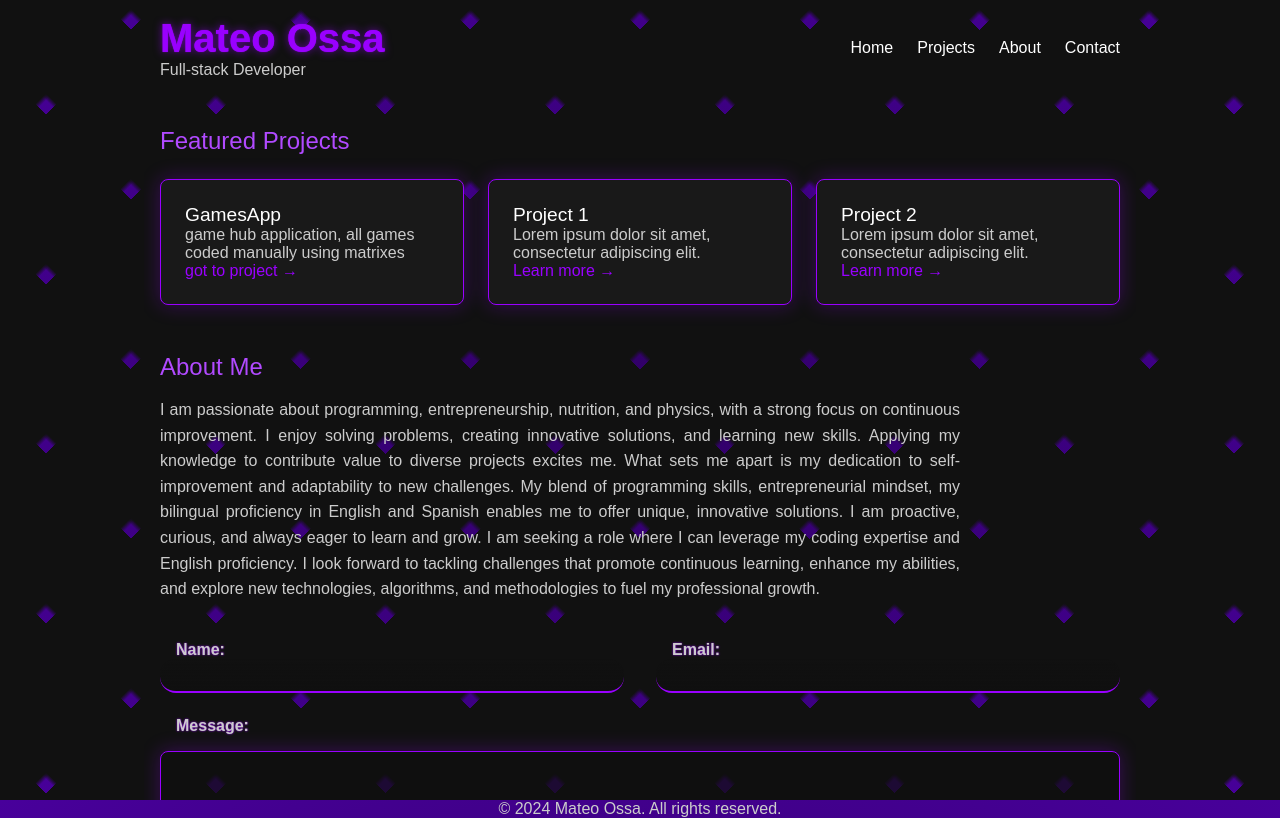
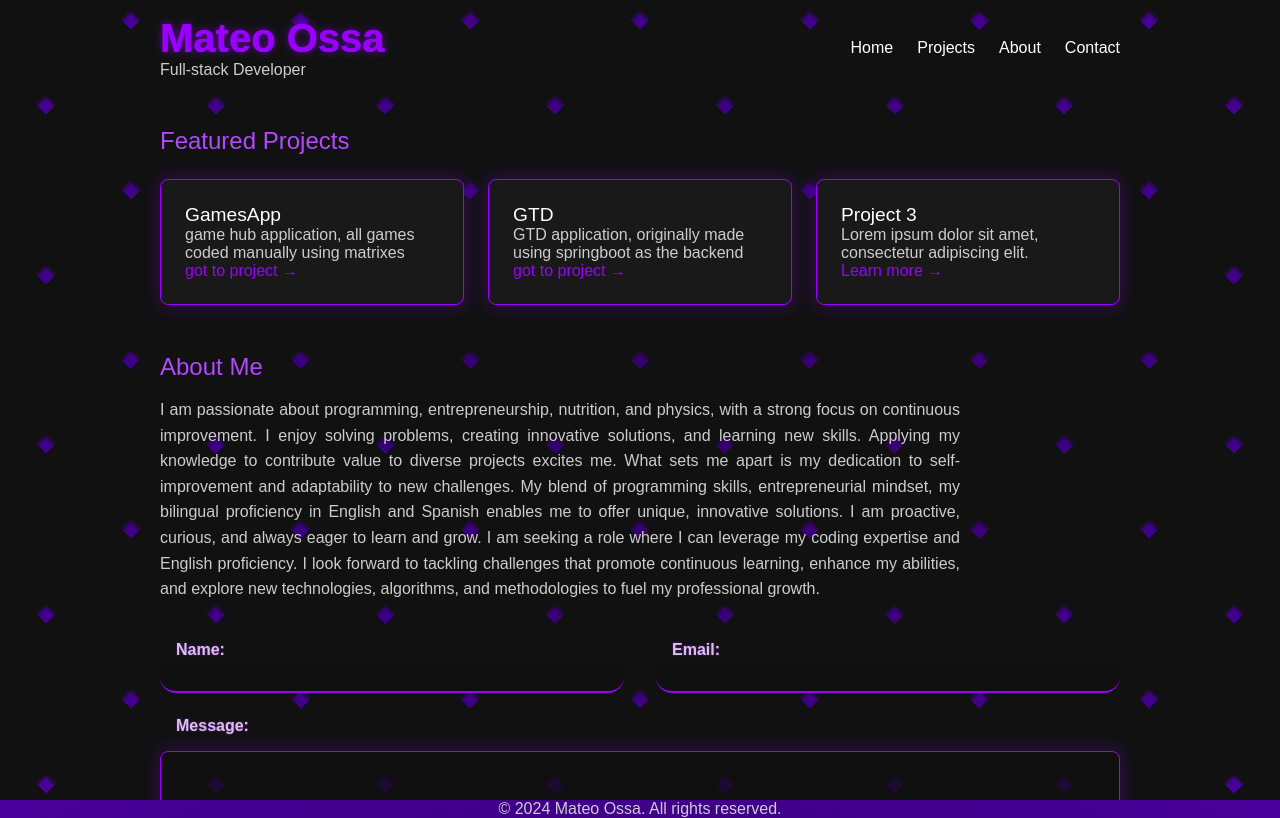
Before and after one commit to 00Mateo00/portfolio, a React (Vite) app: page / in a window 1280 px wide. Shown: the top 818 px of the page. Built offline with nearby package versions, Linux system fonts and the light colour scheme; no server answers.

Commit message:
added a new project

```diff
--- a/src/components/Projects.jsx
+++ b/src/components/Projects.jsx
@@ -11,13 +11,16 @@ const Projects = () => {
           <p>game hub application, all games coded manually using matrixes</p>
           <a href="https://00mateo00.github.io/games-app/">got to project →</a>
         </div>
-        {[1, 2].map((item) => (
-          <div className="project-card" key={item}>
-            <h3>Project {item}</h3>
-            <p>Lorem ipsum dolor sit amet, consectetur adipiscing elit.</p>
-            <a href="#">Learn more →</a>
-          </div>
-        ))}
+        <div className="project-card">
+          <h3>GTD</h3>
+          <p>GTD application, originally made using springboot as the backend</p>
+          <a href="https://00mateo00.github.io/GTD_project/">got to project →</a>
+        </div>
+        <div className="project-card">
+          <h3>Project 3</h3>
+          <p>Lorem ipsum dolor sit amet, consectetur adipiscing elit.</p>
+          <a href="#">Learn more →</a>
+        </div>
       </div>
     </section>
   );
```
